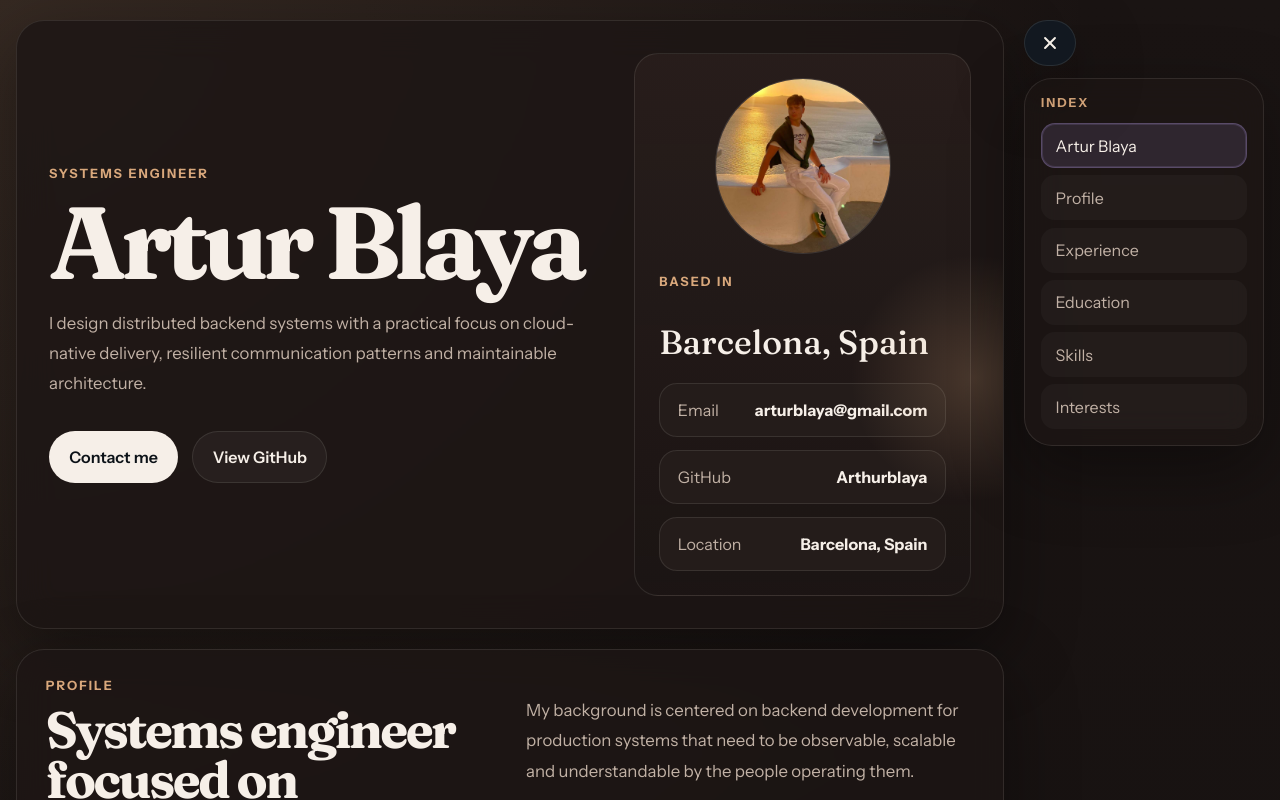
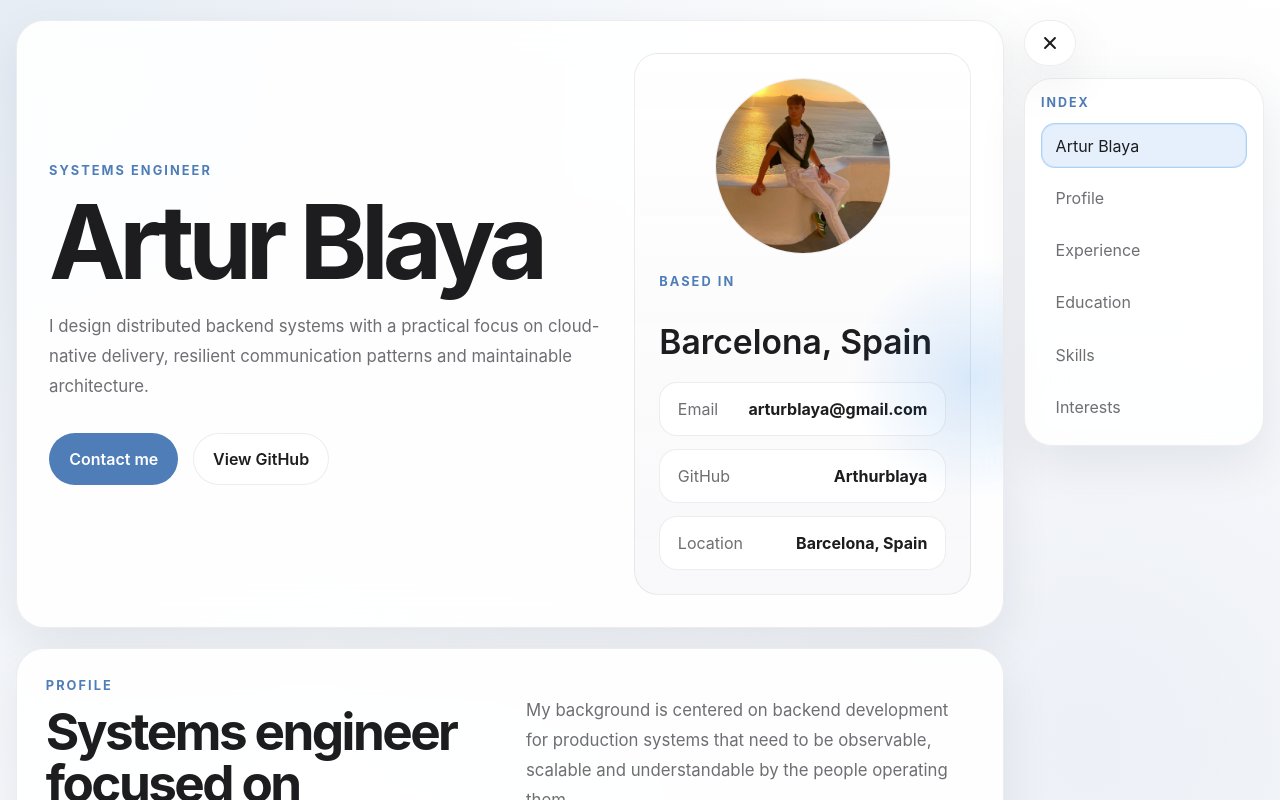
Before and after one commit to Arthurblaya/Cv-Artur-Blaya, an Angular app: page / in a window 1280 px wide. Shown: the top 800 px of the page. Built offline with nearby package versions, Linux system fonts and the light colour scheme.

Commit message:
feat: refine CV styling and theme

```diff
--- a/src/app/app.css
+++ b/src/app/app.css
@@ -47,7 +47,7 @@
   width: 16rem;
   height: 16rem;
   border-radius: 999px;
-  background: radial-gradient(circle, rgba(217, 168, 124, 0.22), transparent 68%);
+  background: radial-gradient(circle, rgba(0, 113, 227, 0.14), transparent 68%);
   pointer-events: none;
 }
 
@@ -71,9 +71,15 @@ h1,
 h2,
 h3 {
   margin: 0;
-  font-family: "Fraunces", "Georgia", serif;
+  font-family:
+    -apple-system,
+    BlinkMacSystemFont,
+    "SF Pro Display",
+    "Helvetica Neue",
+    "Segoe UI",
+    sans-serif;
   font-weight: 700;
-  line-height: 0.96;
+  line-height: 1.02;
 }
 
 h1 {
@@ -125,13 +131,13 @@ h3 {
 }
 
 .button-primary {
-  background: var(--text);
-  color: #0c1218;
+  background: var(--accent);
+  color: #ffffff;
 }
 
 .button-secondary {
   border-color: var(--line);
-  background: rgba(255, 255, 255, 0.04);
+  background: rgba(255, 255, 255, 0.76);
 }
 
 .hero-card {
@@ -142,7 +148,7 @@ h3 {
   padding: 1.5rem;
   border-radius: 24px;
   border: 1px solid var(--line);
-  background: linear-gradient(180deg, rgba(40, 30, 28, 0.96), rgba(28, 21, 20, 0.88));
+  background: linear-gradient(180deg, rgba(255, 255, 255, 0.98), rgba(248, 248, 250, 0.96));
 }
 
 .hero-photo,
@@ -151,7 +157,7 @@ h3 {
   overflow: hidden;
   border-radius: 20px;
   border: 1px solid var(--line);
-  background: rgba(255, 255, 255, 0.03);
+  background: rgba(255, 255, 255, 0.92);
 }
 
 .hero-photo img,
@@ -176,7 +182,14 @@ h3 {
 
 .hero-card-value {
   margin: 0;
-  font-family: "Fraunces", "Georgia", serif;
+  font-family:
+    -apple-system,
+    BlinkMacSystemFont,
+    "SF Pro Display",
+    "Helvetica Neue",
+    "Segoe UI",
+    sans-serif;
+  font-weight: 600;
   font-size: 2.1rem;
 }
 
@@ -298,7 +311,7 @@ h3 {
 .skill-card {
   padding: 1.25rem;
   border-radius: 22px;
-  background: rgba(34, 25, 24, 0.92);
+  background: rgba(255, 255, 255, 0.92);
   border: 1px solid var(--line);
 }
 
@@ -315,7 +328,7 @@ h3 {
 .tag-list span {
   padding: 0.55rem 0.85rem;
   border-radius: 999px;
-  border: 1px solid rgba(170, 146, 216, 0.2);
+  border: 1px solid rgba(0, 113, 227, 0.12);
   background: var(--accent-soft);
   font-size: 0.95rem;
 }
--- a/src/app/components/side-index/side-index.component.css
+++ b/src/app/components/side-index/side-index.component.css
@@ -29,7 +29,7 @@
   padding: 0;
   border: 1px solid var(--line);
   border-radius: 999px;
-  background: rgba(18, 26, 35, 0.88);
+  background: rgba(255, 255, 255, 0.92);
   color: var(--text);
   box-shadow: var(--shadow);
   backdrop-filter: blur(18px);
@@ -117,15 +117,15 @@
 
 .side-index-nav a:hover {
   color: var(--text);
-  border-color: rgba(170, 146, 216, 0.24);
-  background: rgba(170, 146, 216, 0.08);
+  border-color: rgba(0, 113, 227, 0.18);
+  background: rgba(0, 113, 227, 0.06);
 }
 
 .side-index-nav a.is-active {
   color: var(--text);
-  border-color: rgba(170, 146, 216, 0.34);
-  background: rgba(170, 146, 216, 0.14);
-  box-shadow: inset 0 0 0 1px rgba(170, 146, 216, 0.16);
+  border-color: rgba(0, 113, 227, 0.24);
+  background: rgba(0, 113, 227, 0.1);
+  box-shadow: inset 0 0 0 1px rgba(0, 113, 227, 0.08);
 }
 
 @media (max-width: 900px) {
@@ -151,7 +151,7 @@
     position: fixed;
     inset: 0;
     z-index: 1;
-    background: rgba(8, 12, 17, 0.62);
+    background: rgba(29, 29, 31, 0.16);
     backdrop-filter: blur(4px);
   }
 
--- a/src/index.html
+++ b/src/index.html
@@ -8,13 +8,7 @@
       name="description"
       content="Artur Blaya is a backend software engineer focused on distributed systems, cloud-native services and DevOps-oriented architecture."
     >
-    <meta name="theme-color" content="#f3ede4">
-    <link rel="preconnect" href="https://fonts.googleapis.com">
-    <link rel="preconnect" href="https://fonts.gstatic.com" crossorigin>
-    <link
-      href="https://fonts.googleapis.com/css2?family=Instrument+Sans:wght@400;500;600;700&family=Fraunces:opsz,wght@9..144,500;9..144,700&display=swap"
-      rel="stylesheet"
-    >
+    <meta name="theme-color" content="#f5f5f7">
     <link rel="icon" type="image/svg+xml" href="favicon.svg">
     <base href="/">
   </head>
--- a/src/styles.css
+++ b/src/styles.css
@@ -1,14 +1,14 @@
 :root {
-  color-scheme: dark;
-  --bg: #151110;
-  --paper: rgba(29, 22, 21, 0.84);
-  --paper-strong: #241c1a;
-  --text: #f6efe8;
-  --muted: #c1b1a5;
-  --line: rgba(246, 239, 232, 0.1);
-  --accent: #d9a87c;
-  --accent-soft: rgba(217, 168, 124, 0.12);
-  --shadow: 0 24px 70px rgba(0, 0, 0, 0.38);
+  color-scheme: light;
+  --bg: #f5f5f7;
+  --paper: rgba(255, 255, 255, 0.9);
+  --paper-strong: #ffffff;
+  --text: #1d1d1f;
+  --muted: #6e6e73;
+  --line: rgba(29, 29, 31, 0.08);
+  --accent: #4f7db8;
+  --accent-soft: rgba(79, 125, 184, 0.1);
+  --shadow: 0 18px 50px rgba(15, 23, 42, 0.08);
 }
 
 * {
@@ -23,11 +23,19 @@ body {
   margin: 0;
   min-width: 320px;
   background:
-    radial-gradient(circle at top left, rgba(217, 168, 124, 0.14), transparent 26%),
-    radial-gradient(circle at right, rgba(111, 71, 56, 0.18), transparent 24%),
-    linear-gradient(180deg, #1a1413 0%, #100d0c 100%);
+    radial-gradient(circle at top left, rgba(79, 125, 184, 0.14), transparent 24%),
+    radial-gradient(circle at 85% 18%, rgba(166, 183, 214, 0.18), transparent 22%),
+    radial-gradient(circle at 50% 100%, rgba(255, 214, 174, 0.16), transparent 28%),
+    linear-gradient(180deg, #ffffff 0%, #f7f8fb 48%, #f1f3f8 100%);
   color: var(--text);
-  font-family: "Instrument Sans", "Segoe UI", sans-serif;
+  font-family:
+    -apple-system,
+    BlinkMacSystemFont,
+    "SF Pro Text",
+    "SF Pro Display",
+    "Helvetica Neue",
+    "Segoe UI",
+    sans-serif;
 }
 
 a {
```
